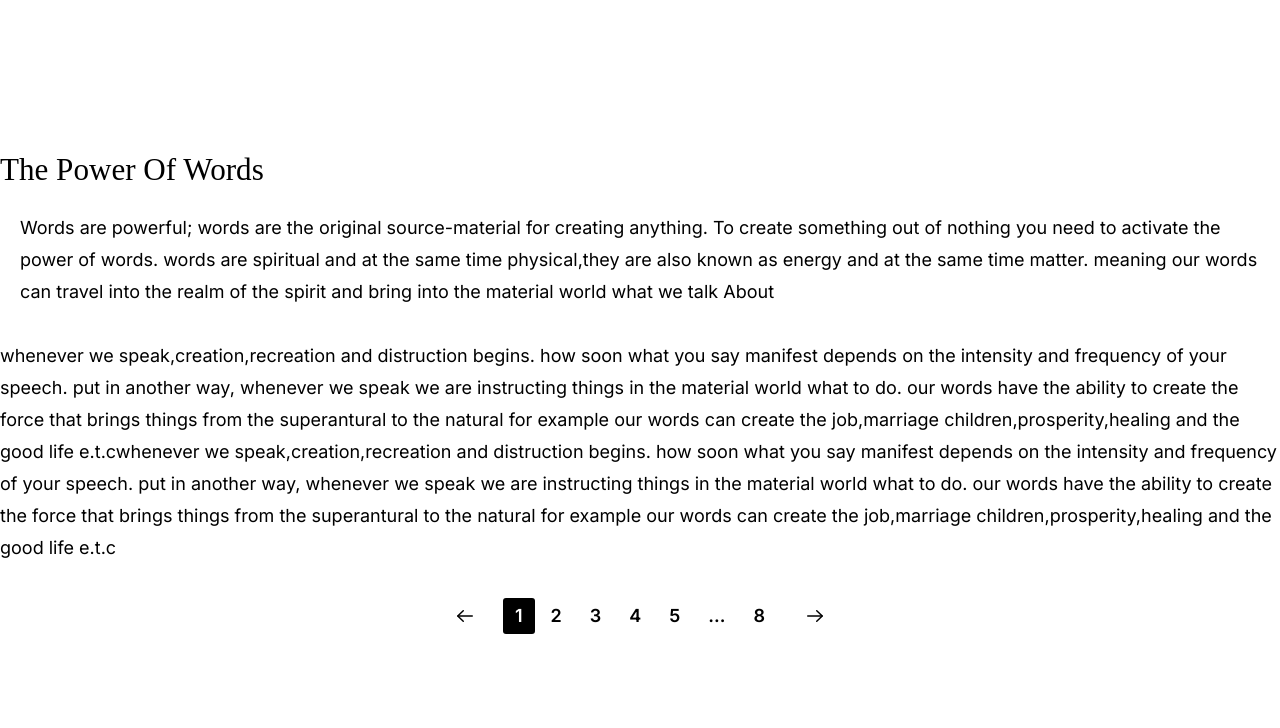
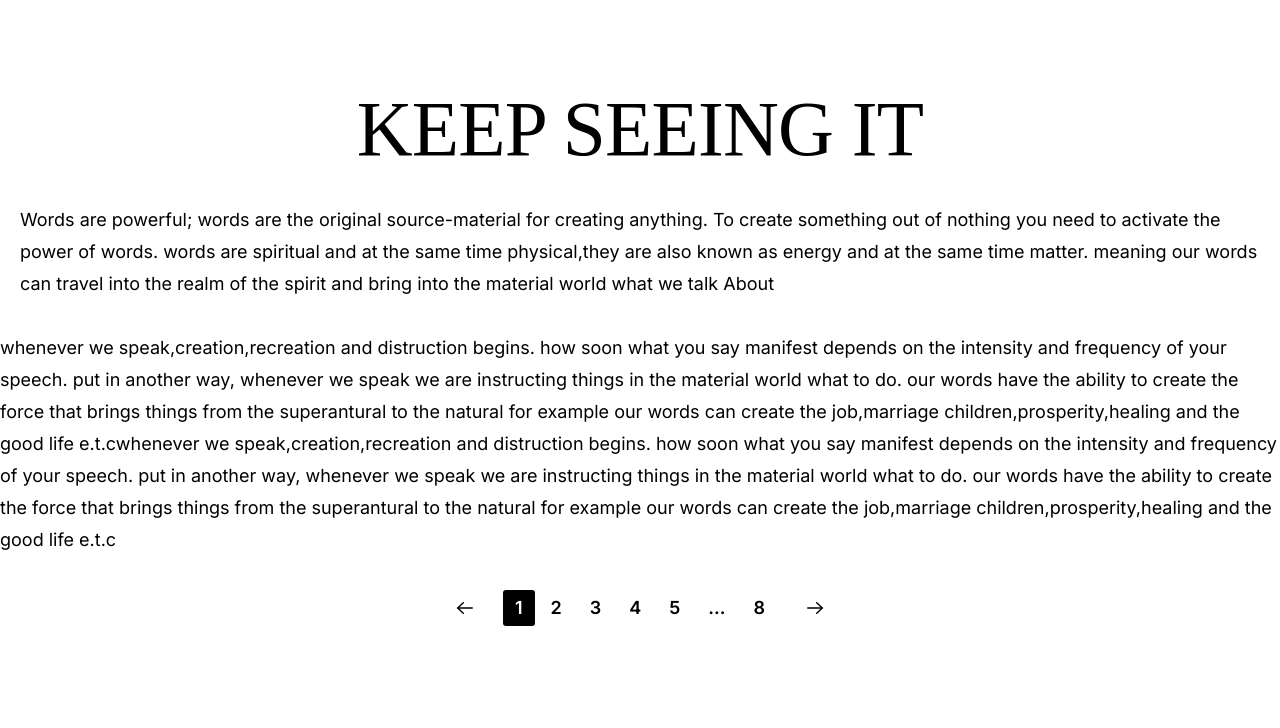
Before and after one commit to GRANDASAMA/HIg, a plain HTML site: page the mouth.html in a window 1280 px wide. Shown: the part 72-800 px from the top of the page. Drawn offline with Linux system fonts and the light colour scheme; a web font is replaced by a local one.

Commit message:
Update the mouth.html

```diff
--- a/the mouth.html
+++ b/the mouth.html
@@ -131,9 +131,17 @@
 
 
  <!-- pageheader -->
-		   <h3>
-		   The Power Of Words
-	   </h3>
+		 <div class="s-pageheader">
+                <div class="row">
+                    <div class="column large-12">
+                        <h1 class="page-title">
+                            <span class="page-title__small-type">
+                            </span>
+                            KEEP SEEING IT
+                        </h1>
+                    </div>
+                </div>
+            </div>
              <!-- end s-pageheader-->
 
 
```
